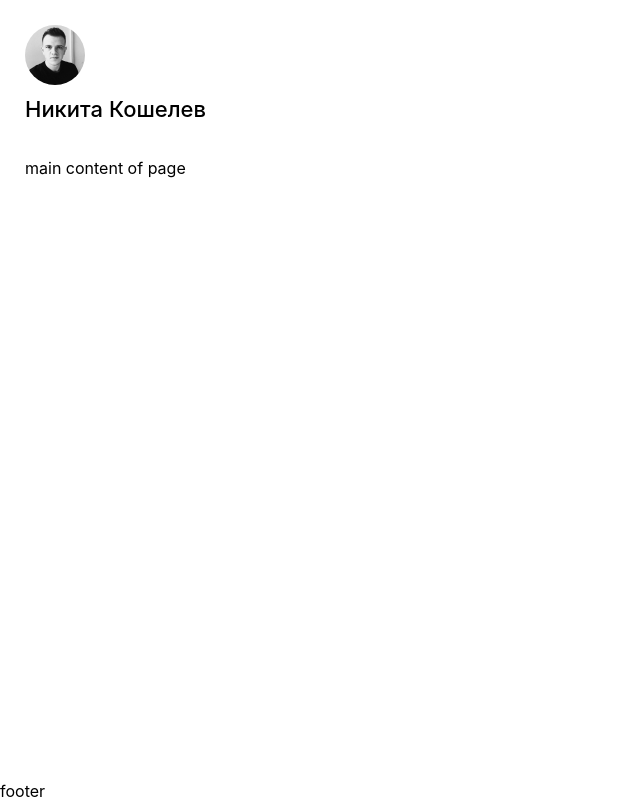
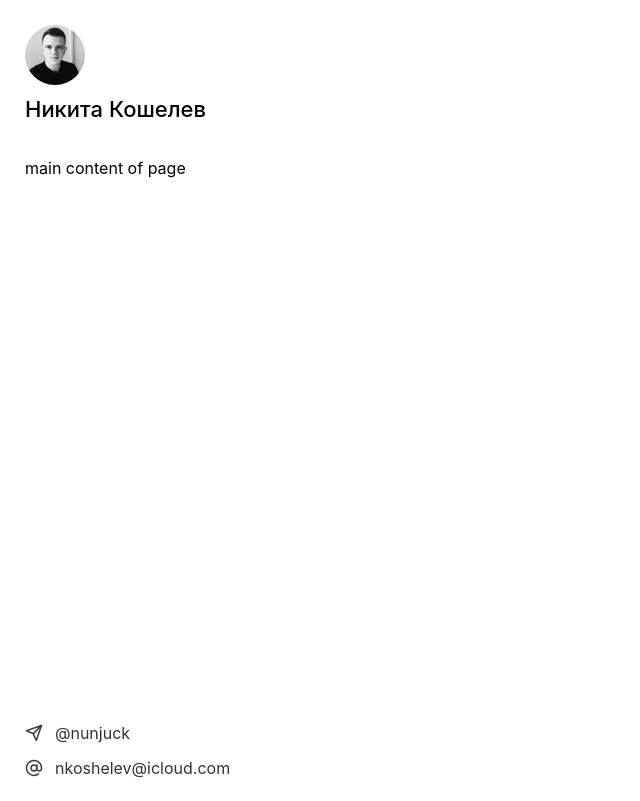
Before and after one commit to nunjuck/koshelev-library, a React (Vite) app: page / in a window 1280 px wide. Shown: the whole page, without its empty margins (0-640 px from the left). Built offline with nearby package versions, Linux system fonts and the light colour scheme.

Commit message:
feat: add Footer component

```diff
--- /dev/null
+++ b/src/components/Footer/Footer.module.css
@@ -0,0 +1,38 @@
+.footer {
+  padding-left: 25px;
+  padding-right: 25px;
+  padding-bottom: 23px;
+}
+
+.social-network-list {
+  padding-left: 0;
+  margin: 0;
+
+  @media (--breakpoint-small-up) {
+    display: flex;
+  }
+}
+
+.social-network-item {
+  list-style-type: none;
+
+  &:not(:last-child) {
+    margin-bottom: 16px;
+
+    @media (--breakpoint-small-up) {
+      margin-bottom: 0;
+      margin-right: 50px;
+    }
+  }
+}
+
+.social-network-link {
+  color: var(--base-text-color);
+  text-decoration: none;
+  display: flex;
+  align-items: center;
+}
+
+.social-network-icon {
+  margin-right: 12px;
+}
--- /dev/null
+++ b/src/components/Footer/Footer.tsx
@@ -0,0 +1,30 @@
+import { FC } from 'react'
+
+import { SOCIAL_NETWORK_LIST } from './constants'
+import styles from './Footer.module.css'
+import { IFooterProp } from './types'
+
+export const Footer: FC<IFooterProp> = (props) => {
+  const { className } = props
+
+  return (
+    <div className={`${styles.footer} ${className}`}>
+      <div className='container'>
+        <ul className={styles['social-network-list']}>
+          {SOCIAL_NETWORK_LIST.map((socialNetwork) => (
+            <li key={socialNetwork.name} className={styles['social-network-item']}>
+              <a href={socialNetwork.link} className={styles['social-network-link']}>
+                <img
+                  src={socialNetwork.icon}
+                  className={styles['social-network-icon']}
+                  alt={`Иконка ${socialNetwork.name}`}
+                />
+                {socialNetwork.label}
+              </a>
+            </li>
+          ))}
+        </ul>
+      </div>
+    </div>
+  )
+}
--- /dev/null
+++ b/src/components/Footer/constants.ts
@@ -0,0 +1,19 @@
+import EmailIcon from '@assets/icons/email.svg'
+import SendIcon from '@assets/icons/send.svg'
+
+import { ISocialNetwork } from '@components/Footer/types'
+
+export const SOCIAL_NETWORK_LIST: ISocialNetwork[] = [
+  {
+    name: 'Телеграм',
+    label: '@nunjuck',
+    link: 'https://t.me/nunjuck',
+    icon: SendIcon
+  },
+  {
+    name: 'Почта',
+    label: 'nkoshelev@icloud.com',
+    link: 'mailto:nkoshelev@icloud.com',
+    icon: EmailIcon
+  }
+]
--- /dev/null
+++ b/src/components/Footer/index.ts
@@ -0,0 +1 @@
+export * from './Footer'
--- /dev/null
+++ b/src/components/Footer/types.ts
@@ -0,0 +1,10 @@
+export interface IFooterProp {
+  className?: string
+}
+
+export interface ISocialNetwork {
+  label: string
+  name: string
+  icon: string
+  link: string
+}
--- a/src/pages/Home/Home.tsx
+++ b/src/pages/Home/Home.tsx
@@ -1,6 +1,7 @@
 import { FC } from 'react'
 
-import { Header } from '../../components/Header'
+import { Footer } from '@components/Footer'
+import { Header } from '@components/Header'
 
 export const Home: FC = () => {
   return (
@@ -14,9 +15,7 @@ export const Home: FC = () => {
         </div>
       </div>
       <div className='footer-wrapper'>
-        <footer>
-          <div className='container'>footer</div>{' '}
-        </footer>
+        <Footer />
       </div>
     </div>
   )
--- a/src/styles/global.css
+++ b/src/styles/global.css
@@ -1,10 +1,14 @@
 @import './libs.css';
 
 :root {
+  /* Fonts */
   --base-font-size: 16px;
   --base-font-weight-noraml: 400;
   --base-font-weight-title: 500;
   --base-font-family: 'Inter';
+
+  /* Colors */
+  --base-text-color: #333;
 }
 
 html,
```
Also changed, not shown: src/assets/icons/email.svg (added), src/assets/icons/send.svg (added).
